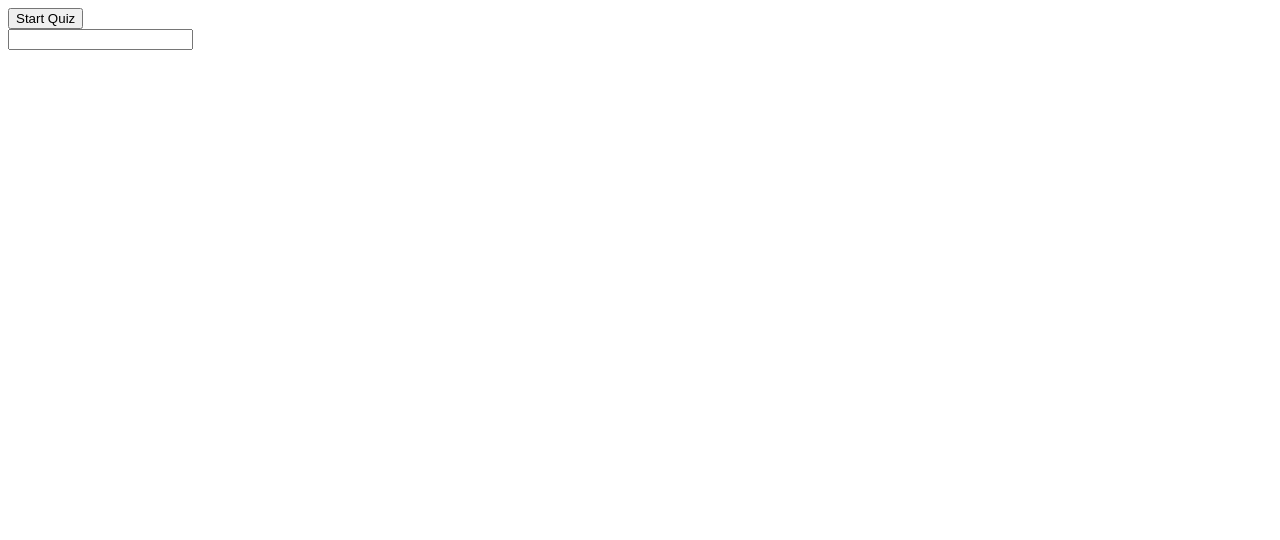
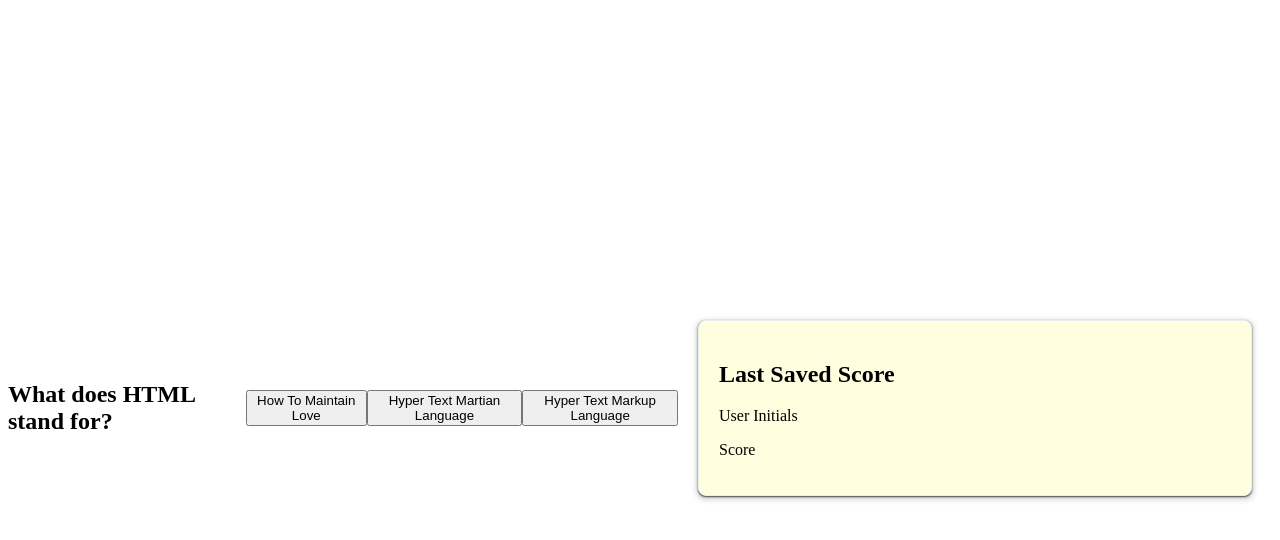
Before and after one commit to irkag22/Code-Quiz, a plain HTML site: page index.html in a window 1280 px wide. Both pictures are taken after a click on the button "Start Quiz". Drawn offline with Linux system fonts and the light colour scheme.

Commit message:
worked on script.js and html

```diff
--- a/assets/css/style.css
+++ b/assets/css/style.css
@@ -1,4 +1,31 @@
 .startbtn {
-    color: rgb(139, 73, 139);
-    border-radius: 20px;
+  color: rgb(139, 73, 139);
+  border-radius: 20px;
 }
+.main-container {
+  display: flex;
+  justify-content: center;
+  align-items: center;
+  height: 100vh;
+}
+#question-container {
+  display: flex;
+  justify-content: center;
+  align-items: center;
+}
+#card {
+  background-color: #ffffe0;
+  border: 1px solid #eceff1;
+  border-radius: 8px;
+  box-shadow: rgba(60, 64, 67, 2) 0 1px 2px 0,
+    rgba(60, 64, 67, 0.15) 0 2px 4px 3px;
+  margin: 40px 20px;
+  padding: 20px;
+  width: 40vw;
+  float: left;
+}
+#card::after {
+  content: " ";
+  display: block;
+  clear: both;
+}
--- a/assets/js/script.js
+++ b/assets/js/script.js
@@ -1,92 +1,127 @@
-var startBtn = document.querySelector("button");
-var
-
-startbtn.addEventListener("click", function(){
-
-})
-
+var startBtn = document.querySelector("#startBtn");
+var startContainer = document.querySelector("#start-container");
+var questionContainer = document.querySelector("#question-container");
+var saveBtn = document.querySelector("#saveBtn");
+var questionIndex = 0;
 
 var questions = [
   {
     question: "What does HTML stand for?",
-            choices: ["How To Maintain Love", "Hyper Text Martian Language", "Hyper Text Markup Language"],
+    choices: [
+      "How To Maintain Love",
+      "Hyper Text Martian Language",
+      "Hyper Text Markup Language",
+    ],
     answer: "Hyper Text Markup Language",
   },
 
   {
     question: "What does CSS stand for?",
-            choices: ["Cats Stay Sleeping", "Coding Social Skills", "Cascading Style Sheets"],
-            answer: "Cascading style sheets",
-        }
+    choices: [
+      "Cats Stay Sleeping",
+      "Coding Social Skills",
+      "Cascading Style Sheets",
+    ],
+    answer: "Cascading Style Sheets",
+  },
 
   {
     question: "What does === mean in JS?",
-            choices:  ["Triple Dash", "Border Style", "Strict Equality"],
+    choices: ["Triple Dash", "Border Style", "Strict Equality"],
     answer: "Strict Equality",
-        }
+  },
 
   {
     question: "What is a Boolean value?",
     choices: ["T/F value", "Color attribute", "Decimals"],
     answer: "T/F value",
-        }
+  },
 
   {
     question: "What does JavaScript do?",
-            choices: ["Makes the website dyanamic", "Creates pop=up boxes", "Assigns border margins"],
-            answer: "Makes the website dynamic",
-        }
-    ]
+    choices: [
+      "Makes the website dyanamic",
+      "Creates pop=up boxes",
+      "Assigns border margins",
+    ],
+    answer: "Makes the website dyanamic",
+  },
+];
 
-    var random = questions.[Math.floor(Math.random()]
-        // ^ DOES THIS MAKE SENSE?
-
-    setInterval(function(){
-
-    }, 5000)
-
+setInterval(function () {}, 5000);
 clearInterval();
 
+function startQuiz() {
+  startContainer.innerHTML = "";
+  displayQuestion();
+}
 
+function displayQuestion() {
+  var currentQuestion = questions[questionIndex];
 
+  // create the element using js
+  var questionHeader = document.createElement("h2");
 
+  // setting the text value of the created element -- in this case the question H2
+  questionHeader.innerText = currentQuestion.question;
 
+  //appending the newly created element with the assigned text to the container
+  questionContainer.appendChild(questionHeader);
 
-white_check_mark
-eyes
-raised_hands
+  // generating the button
+  for (let index = 0; index < currentQuestion.choices.length; index++) {
+    var answerButton = document.createElement("button");
+    answerButton.innerText = currentQuestion.choices[index];
 
+    var checkAnswer = function (event) {
+      //  if we reached the end of the startQuiz, we're gonna run the "endGame" function
+      if (questionIndex >= questions.length - 1) return endGame();
 
+      // we're trying to match the inner text of our button target
+      // to the expected answer for the current question
+      if (event.target.innerText === currentQuestion.answer) {
+        // increase q index by 1
+        questionIndex++;
 
+        questionContainer.innerHTML = "";
+        displayQuestion();
+      }
+    };
 
-//click button to start
-    //event listener
-    //a timer will start
-//user is presented with a question
-//user selects one multiple choice question
-    //IF answer is wrong, decrement the timer
-        //Display that the user choice was incorrect, then move to next question
-    //IF answer is correct
-        //Display that the user choice was correct(textContent)
-        //Increment the score++
-    //FOR loop to loop through the questions array
-//When timer hits 0 OR no more questions in array
-    //THEN clear interval
-    //THEN allow user to input initials
-    //THEN link to highscores page(two separate HTML pages, index.html and hiscores.html)
-    //Save data to local storage(setItem, getItem)
+    answerButton.addEventListener("click", checkAnswer);
 
-//startQuiz() function changes content
-    //hide the start screen
-    //unhide the questions section
-    //start the timer
-    //show the starting time
-    //call getQuestion()
-//getQuestion() function get current question object from questions array
-    //change content of the page
-    //getElementbyId, change textContent
-    //loop over choices create a button for each choice
-    //after creating all the elements we appendChild
-//questionClick() function that checks choice user clicked
-    //first we check that the event.target matches an answer choice
-    //check event.target.value matches the questions[currentIndex].answer
+    questionContainer.append(answerButton);
+  }
+}
+
+function endGame() {
+  console.log("finished");
+  // do logic here for when you finish the game, maybe log the score, and after that redirect to the highscores page/ component
+}
+
+function renderLastScore() {
+  var lastScore = JSON.parse(localStorage.getItem("userScore"));
+  if (lastScore !== null) {
+    document.getElementById("saved-initials").innerHTML = lastScore.user;
+    document.getElementById("saved-score").innerHTML = lastScore.score;
+  } else {
+    return;
+  }
+}
+
+function init() {
+  renderLastScore();
+}
+init();
+
+startBtn.addEventListener("click", startQuiz);
+answerButton.addEventListener("click", checkAnswer);
+saveBtn.addEventListener("click", function (event) {
+  event.preventDefault();
+  saveLastGrade();
+  renderLastGrade();
+});
+
+// timer
+// collecting the user name and the timer value as the score
+// saving that to ls
--- a/index.html
+++ b/index.html
@@ -1,21 +1,28 @@
 <!DOCTYPE html>
 <html lang="en">
-<head>
-    <meta charset="UTF-8">
-    <meta http-equiv="X-UA-Compatible" content="IE=edge">
-    <meta name="viewport" content="width=Code-Quiz, initial-scale=1.0">
+  <head>
+    <meta charset="UTF-8" />
+    <meta http-equiv="X-UA-Compatible" content="IE=edge" />
+    <meta name="viewport" content="width=Code-Quiz, initial-scale=1.0" />
     <title>Coding Quiz</title>
-    <link rel="resetsheet" href="./Assets/css/reset.css"
-    <link rel="stylesheet" href="./Assets/css/style.css"
-</head>
-<body>
-    <div>
-<button class="startbtn">Start Quiz</button>
-</div>
-<input type="text"
-
-
-
-    <script src="./Assets/js/script.js"
-</body>
+    <link rel="resetsheet" href="./assets/css/reset.css" />
+    <link rel="stylesheet" href="./assets/css/style.css" />
+  </head>
+  <body>
+    <div class="main-container">
+      <div id="start-container">
+        <div>Enter Your Initials and Press START QUIZ Button to Begin Quiz</div>
+        <input type="text" />
+        <button class="startbtn" id="startBtn">Start Quiz</button>
+      </div>
+      <div id="question-container"></div>
+      <div id="saved-container"
+    </div>
+    <div id="card">
+      <h2>Last Saved Score</h2>
+      <p>User Initials<span id="saved-user"></span></p>
+      <p>Score <span id="saved-score"></span></p>
+    </div>
+    <script src="./assets/js/script.js"></script>
+  </body>
 </html>
```
Also changed, not shown: assets/css/reset.css (+101 -20 lines). Lines whose indentation alone changed are shown as unchanged.
